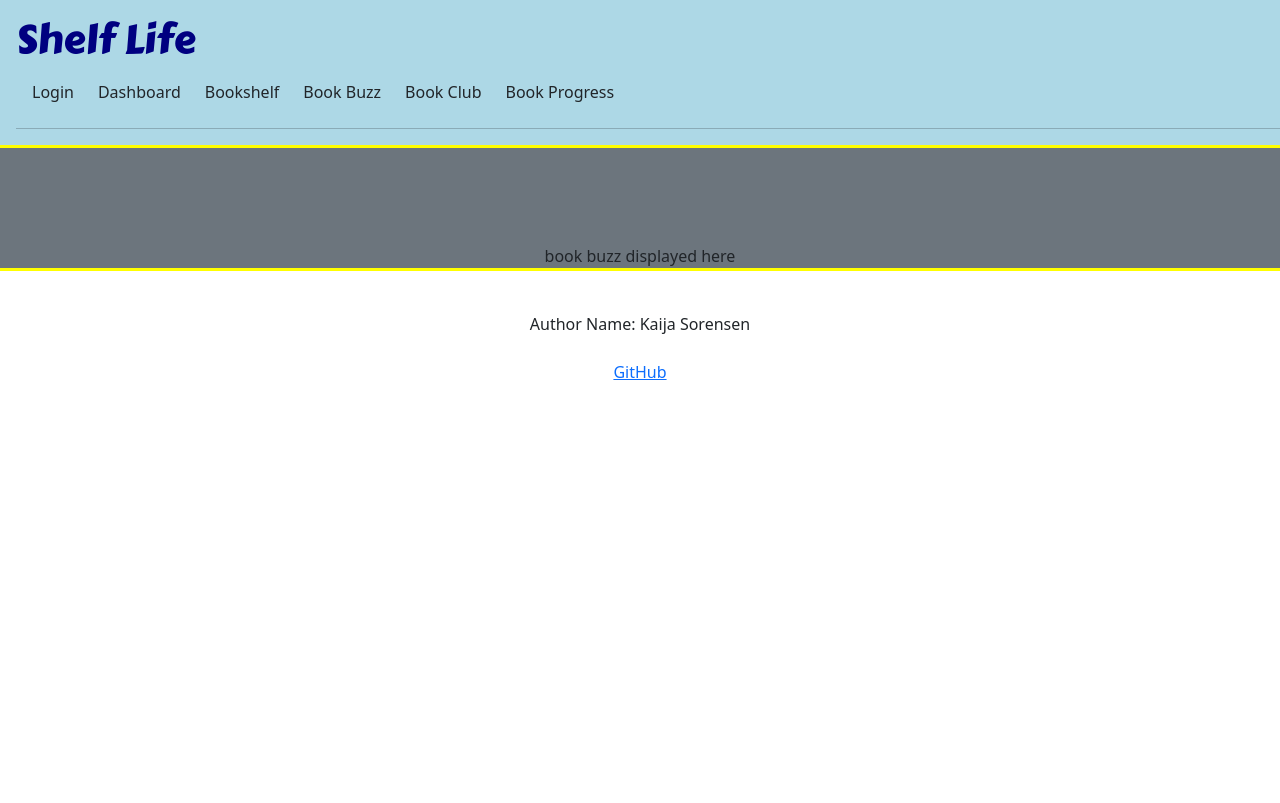
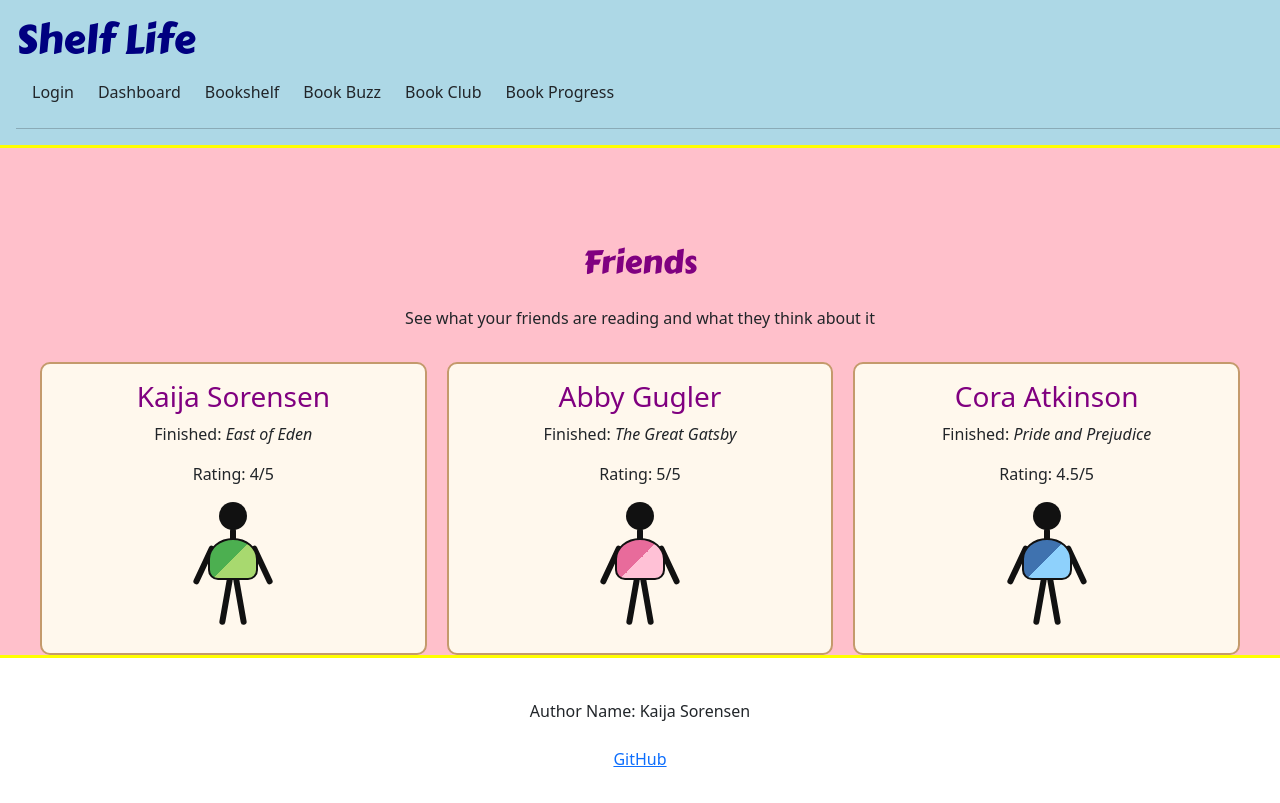
Before and after one commit to kaijakaye/startup, a React (Vite) app in the folder startup-react-p1/: page /bookbuzz in a window 1280 px wide. Built offline with nearby package versions, Linux system fonts and the light colour scheme.

Commit message:
book buzz component

```diff
--- /dev/null
+++ b/startup-react-p1/src/bookbuzz/bookbuzz.css
@@ -0,0 +1,107 @@
+/* Overall figure */
+.stick-figure {
+  position: relative;
+  width: 90px;
+  height: 135px;
+  margin: 1rem auto 0;
+}
+
+/* Head */
+.figure-head {
+  position: absolute;
+  top: 0;
+  left: 31px;
+  width: 28px;
+  height: 28px;
+  background-color: #111;
+  border-radius: 50%;
+}
+
+/* Neck */
+.figure-neck {
+  position: absolute;
+  top: 26px;
+  left: 42px;
+  width: 6px;
+  height: 14px;
+  background-color: #111;
+  border-radius: 3px;
+}
+
+/* Shirt / torso */
+.figure-torso {
+  position: absolute;
+  z-index: 2;
+  top: 36px;
+  left: 20px;
+  width: 50px;
+  height: 42px;
+  background: linear-gradient(
+    135deg,
+    var(--shirt-color-one) 0 50%,
+    var(--shirt-color-two) 50% 100%
+  );
+  border: 2px solid #111;
+  border-radius: 50% 50% 10px 10px;
+}
+
+/* Arms */
+.figure-arm {
+  position: absolute;
+  z-index: 1;
+  top: 42px;
+  width: 6px;
+  height: 42px;
+  background-color: #111;
+  border-radius: 5px;
+}
+
+.figure-arm--left {
+  left: 13px;
+  transform: rotate(25deg);
+}
+
+.figure-arm--right {
+  right: 13px;
+  transform: rotate(-25deg);
+}
+
+/* Legs */
+.figure-leg {
+  position: absolute;
+  top: 75px;
+  width: 6px;
+  height: 48px;
+  background-color: #111;
+  border-radius: 5px;
+}
+
+.figure-leg--left {
+  left: 35px;
+  transform: rotate(10deg);
+}
+
+.figure-leg--right {
+  left: 49px;
+  transform: rotate(-10deg);
+}
+
+.stick-figure--green {
+  --shirt-color-one: #4caf50;
+  --shirt-color-two: #a8d96f;
+}
+
+.stick-figure--pink {
+  --shirt-color-one: #e86b9b;
+  --shirt-color-two: #ffc1d6;
+}
+
+.stick-figure--blue {
+  --shirt-color-one: #3f72af;
+  --shirt-color-two: #8ed1fc;
+}
+
+.stick-figure--purple {
+  --shirt-color-one: #805ad5;
+  --shirt-color-two: #d6bcfa;
+}
--- a/startup-react-p1/src/bookbuzz/bookbuzz.jsx
+++ b/startup-react-p1/src/bookbuzz/bookbuzz.jsx
@@ -1,9 +1,57 @@
 import React from 'react';
+import './bookbuzz.css';
 
 export function BookBuzz() {
   return (
-    <main className="container-fluid bg-secondary text-center">
-      <div>book buzz displayed here</div>
+    <main>
+      <h2>Friends</h2>
+        <p>See what your friends are reading and what they think about it</p>
+        <div className="columns">
+            <div className="column">
+                <h3>Kaija Sorensen</h3>
+                <p>Finished: <i>East of Eden</i></p>
+                <p>Rating: 4/5</p>
+                <div className="stick-figure stick-figure--green" aria-hidden="true">
+                  <div className="figure-head"></div>
+                  <div className="figure-neck"></div>
+                  <div className="figure-arm figure-arm--left"></div>
+                  <div className="figure-arm figure-arm--right"></div>
+                  <div className="figure-torso"></div>
+                  <div className="figure-leg figure-leg--left"></div>
+                  <div className="figure-leg figure-leg--right"></div>
+                </div>
+            </div>
+
+            <div className="column">
+                <h3>Abby Gugler</h3>
+                <p>Finished: <i>The Great Gatsby</i></p>
+                <p>Rating: 5/5</p>
+                <div className="stick-figure stick-figure--pink" aria-hidden="true">
+                  <div className="figure-head"></div>
+                  <div className="figure-neck"></div>
+                  <div className="figure-arm figure-arm--left"></div>
+                  <div className="figure-arm figure-arm--right"></div>
+                  <div className="figure-torso"></div>
+                  <div className="figure-leg figure-leg--left"></div>
+                  <div className="figure-leg figure-leg--right"></div>
+                </div>
+            </div>
+
+            <div className="column">
+                <h3>Cora Atkinson</h3>
+                <p>Finished: <i>Pride and Prejudice</i></p>
+                <p>Rating: 4.5/5</p>
+                <div className="stick-figure stick-figure--blue" aria-hidden="true">
+                  <div className="figure-head"></div>
+                  <div className="figure-neck"></div>
+                  <div className="figure-arm figure-arm--left"></div>
+                  <div className="figure-arm figure-arm--right"></div>
+                  <div className="figure-torso"></div>
+                  <div className="figure-leg figure-leg--left"></div>
+                  <div className="figure-leg figure-leg--right"></div>
+                </div>
+            </div>
+        </div>
     </main>
   );
 }
--- a/startup-react-p1/src/bookclub/bookclub.jsx
+++ b/startup-react-p1/src/bookclub/bookclub.jsx
@@ -34,14 +34,14 @@ export function BookClub() {
                     <div>
                     <input type="text" placeholder="Search for a book title..." />
                     </div>
-                    <div class="api-book-result">
+                    <div className="api-book-result">
                     </div>
                     <select id="options-clubs" name="options-clubs" placeholder="Select a book club group to read this with">
                         <option value="Girlfriends">Girlfriends</option>
                         <option value="Family">Family</option>
                         <option value="Work Besties">Work Besties</option>
                     </select><br></br>
-                    <button class="btn btn-success" type="submit">Add to Book Club</button>
+                    <button className="btn btn-success" type="submit">Add to Book Club</button>
                 </form>
     </main>
   );
```
